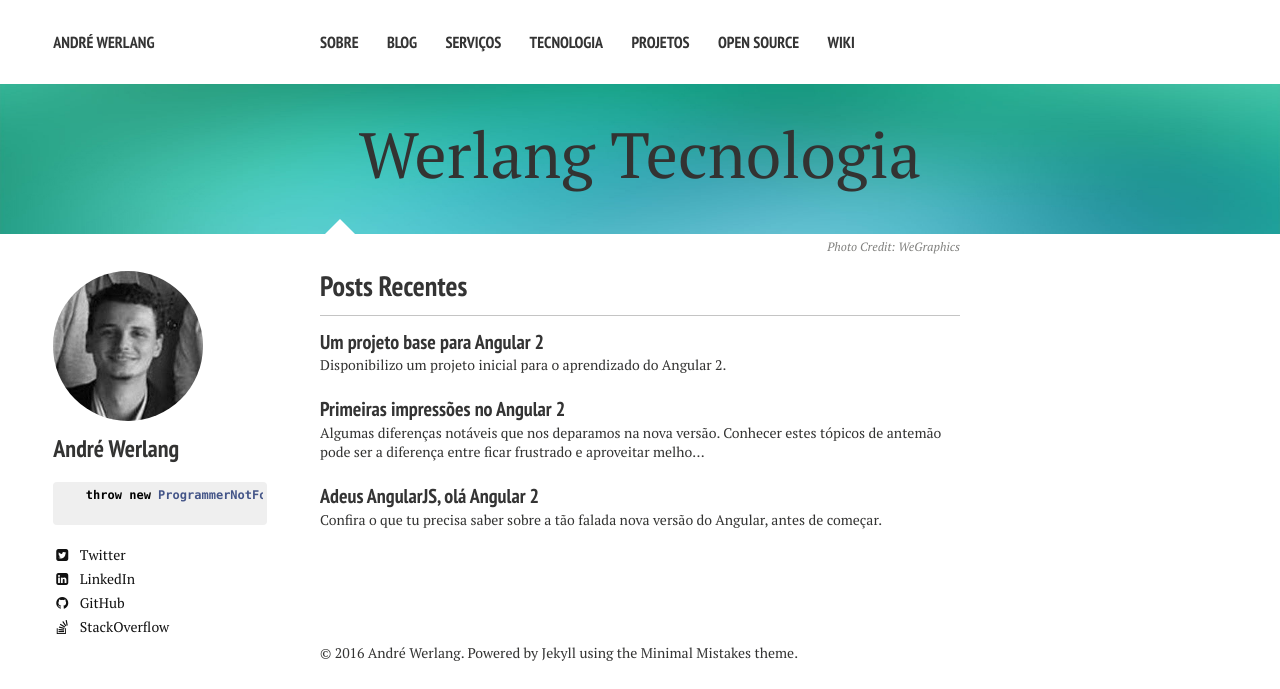
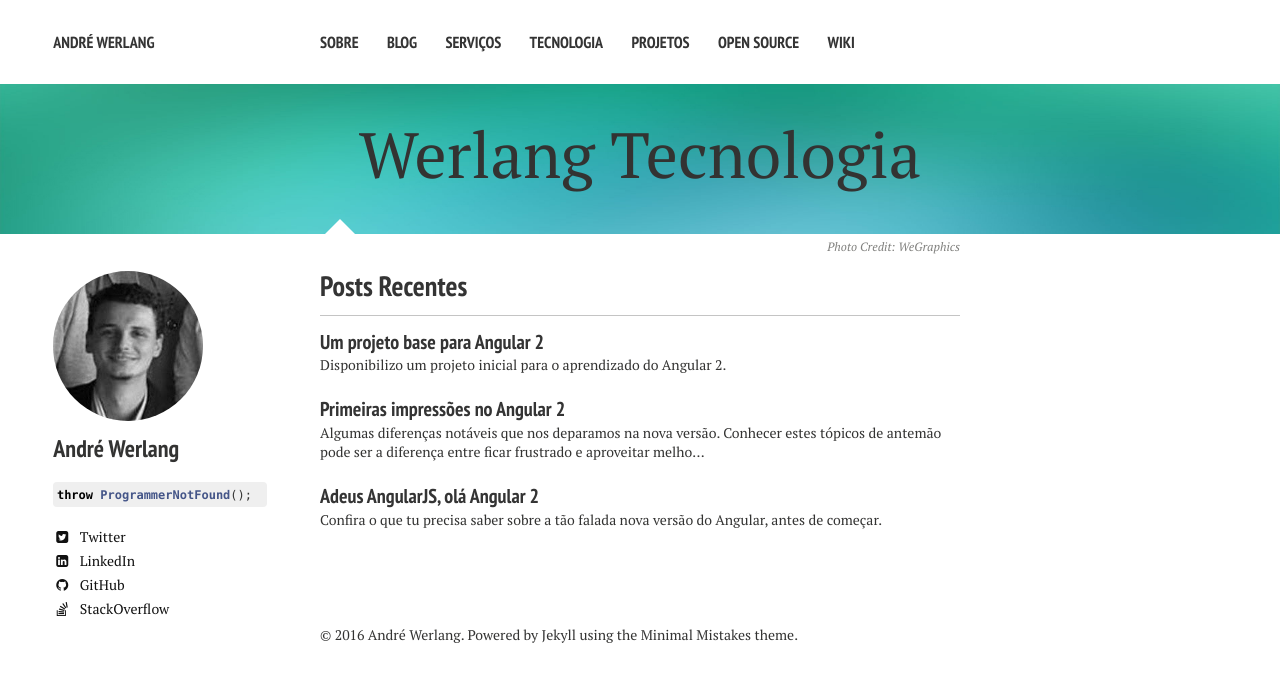
Before and after one commit to awerlang/awerlang.github.io, a Jekyll site: the page built from index.md, in a window 1280 px wide, cut to the strip 0-689 px from the top of the page. Built offline with Jekyll 4.4.1, drawn with Linux system fonts in a browser that asks for light colours.

Commit message:
update bio layout

```diff
--- a/_config.yml
+++ b/_config.yml
@@ -28,7 +28,7 @@ kramdown:
 owner:
   name: André Werlang
   avatar: bio-photo.jpg
-  bio: "throw new ProgrammerNotFound();"
+  bio: "throw ProgrammerNotFound();"
   email:
   disqus-shortname: werlangtecnologia
   twitter: awerlang
--- a/_includes/_author-bio.html
+++ b/_includes/_author-bio.html
@@ -12,9 +12,7 @@
 
   <h3 itemprop="name">{{ author.name }}</h3>
   <p>
-    {% highlight js %}
-    {{ author.bio }}
-    {% endhighlight %}
+    {% highlight js %}{{ author.bio }}{% endhighlight %}
   </p>
   {% if author.email %}<a href="mailto:{{ author.email }}" class="author-social" target="_blank"><i class="fa fa-fw fa-envelope-square"></i> Email</a>{% endif %}
   {% if author.twitter %}<a href="http://twitter.com/{{ author.twitter }}" class="author-social" target="_blank"><i class="fa fa-fw fa-twitter-square"></i> Twitter</a>{% endif %}
```
